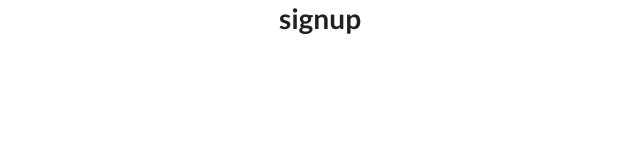
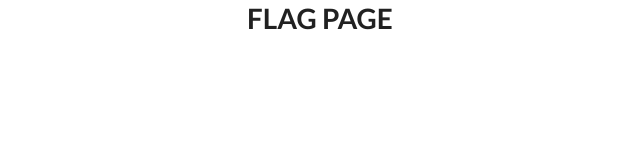
Before and after one commit to sulledy221/FierceEquality, a React (Create React App) app: page /flagpage in a window 1280 px wide. Before the commit this address led to /login. Shown: the top 160 px of the page, without its empty margins (320-960 px from the left). Built offline with nearby package versions, Linux system fonts and the light colour scheme.

Commit message:
flag page

```diff
--- a/src/pages/App/App.jsx
+++ b/src/pages/App/App.jsx
@@ -4,6 +4,7 @@ import './App.css';
 import SignupPage from '../SignupPage/SignupPage';
 import LoginPage from '../LoginPage/LoginPage';
 import userService from '../../utils/userService'
+import FlagPage from '../FlagPage/FlagPage'
 
 
 function App() {
@@ -30,6 +31,9 @@ function App() {
           <Route exact path="/signup">
              <SignupPage handleSignUpOrLogin={handleSignUpOrLogin}/>
           </Route>
+          <Route exact path="/flagpage">
+             <FlagPage />
+          </Route>
           {userService.getUser() ?
             <>
              <Switch>
--- /dev/null
+++ b/src/pages/FlagPage/FlagPage.jsx
@@ -0,0 +1,13 @@
+import React, { useState } from 'react';
+
+export default function FlagPage(props){
+
+
+    return (
+
+
+             <h1>FLAG PAGE</h1>
+
+
+      );
+}
--- a/src/pages/LoginPage/LoginPage.jsx
+++ b/src/pages/LoginPage/LoginPage.jsx
@@ -10,7 +10,7 @@ export default function LoginPage(props){
     return (
 
 
-             <h1>signup</h1>
+             <h1>LOGIN PAGE</h1>
 
 
       );
```
Also changed, not shown: src/components/Posts/Posts.jsx (added).
